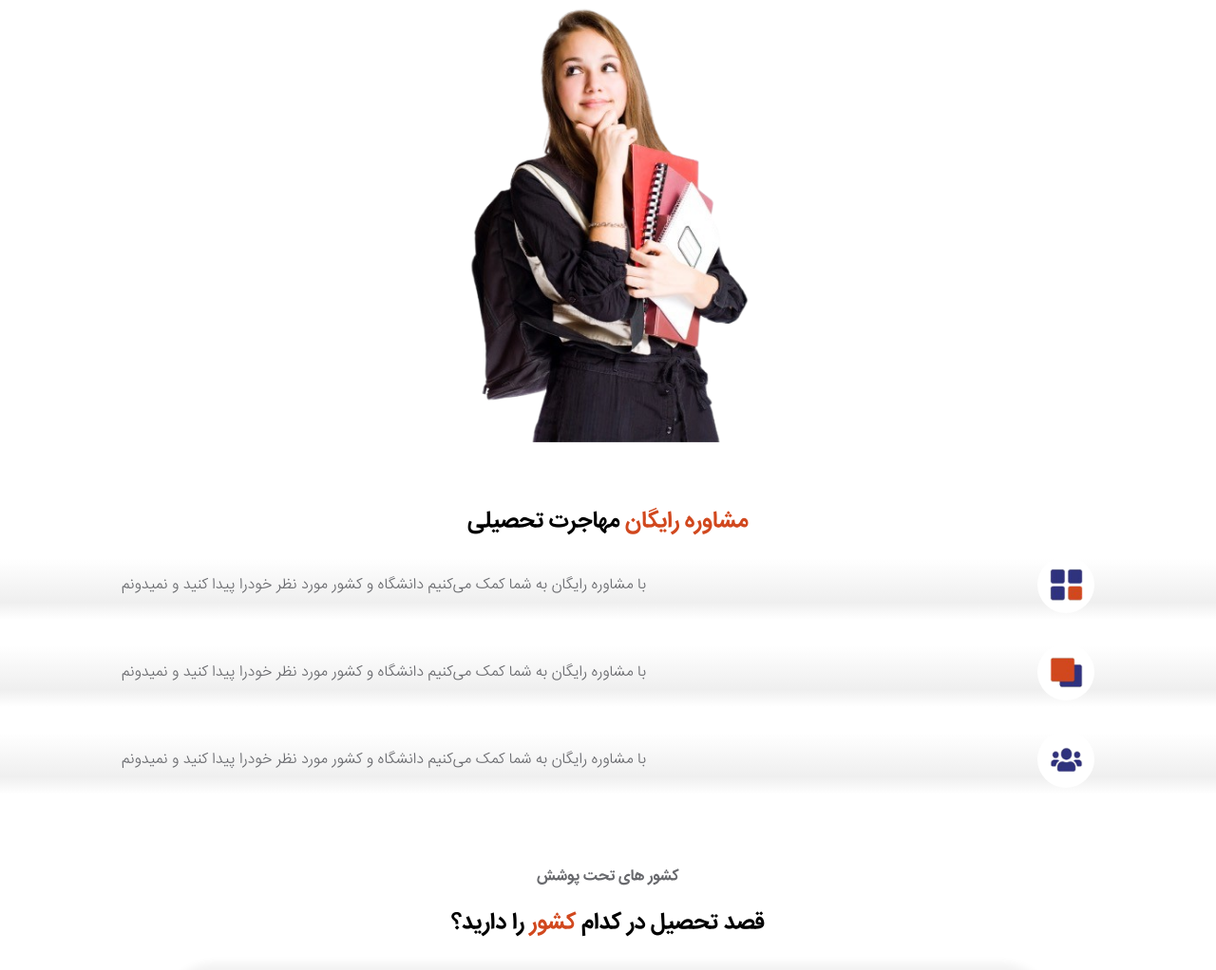
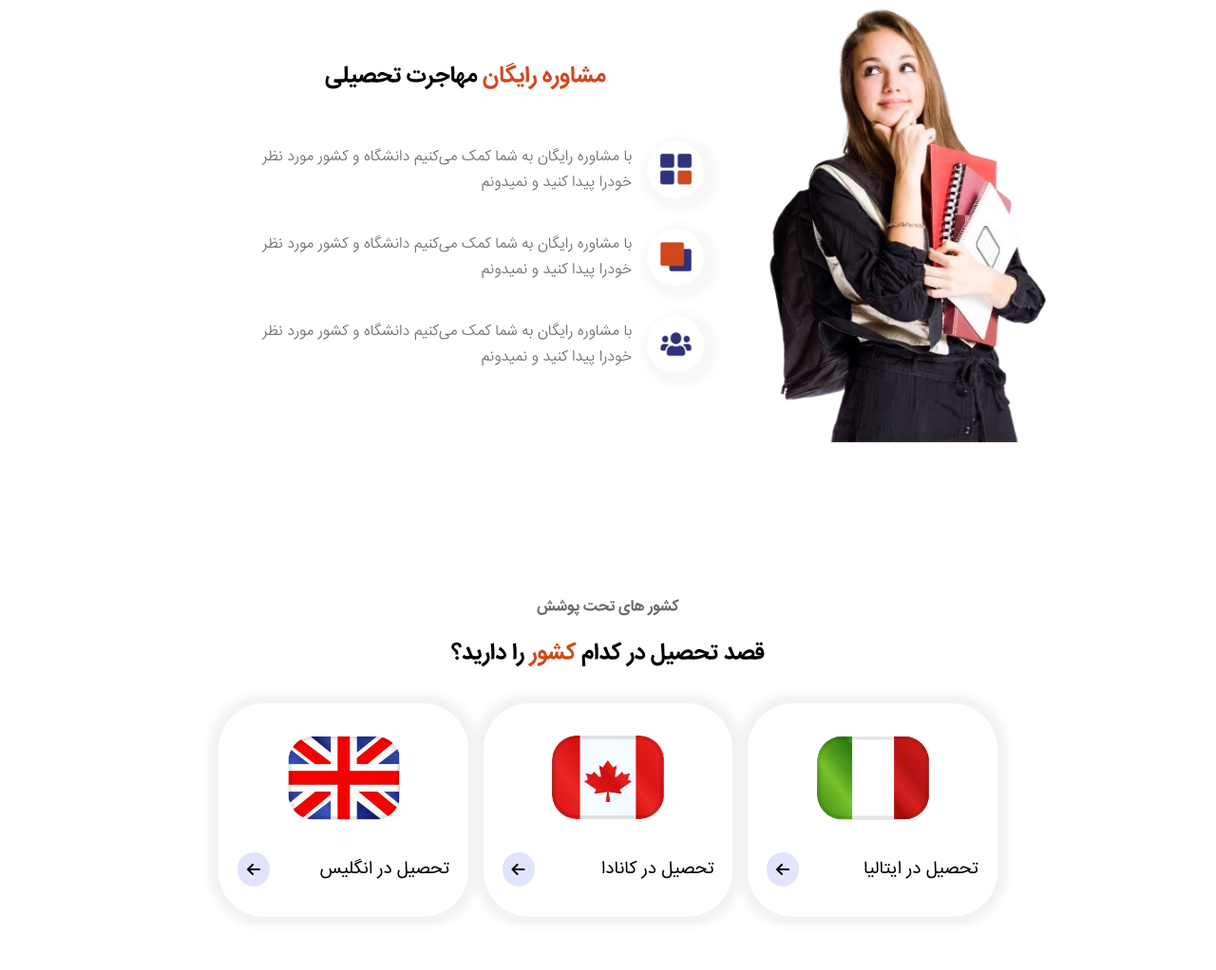
Before and after one commit to KhashayarAsghari/applyer, a plain HTML site: page index.html in a window 1280 px wide. Shown: the part 1219-2241 px from the top of the page at 95% size. Drawn offline with Linux system fonts and the light colour scheme.

Commit message:
countries responsived

```diff
--- a/assets/sass/blocks/_counceling.scss
+++ b/assets/sass/blocks/_counceling.scss
@@ -21,7 +21,7 @@
         @include dflex(space-between);
         gap: 1rem;
         padding: 1rem 10%;
-        background: linear-gradient(to bottom, white 20%, rgba(234, 234, 234, 0.759) 70%, white 90%);
+
 
         &__image-container {
             width: 60px;
@@ -31,6 +31,8 @@
 
             background-color: white;
             border-radius: 500px;
+
+            box-shadow: 5px 5px 10px 10px rgb(248, 248, 248);
 
             &__img {
                 width: 35px;
@@ -42,4 +44,17 @@
             color: $color-text-gray;
         }
     }
+
+    @media (min-width: 768px) {
+        @include dflex();
+
+        &__top-img {
+            margin: 0;
+        }
+
+        &__title {
+            margin-top: 0;
+            margin-bottom: 2rem;
+        }
+    }
 }
--- a/assets/sass/blocks/_countries.scss
+++ b/assets/sass/blocks/_countries.scss
@@ -49,4 +49,19 @@
             }
         }
     }
+
+    @media (min-width: 768px) {
+
+        margin-top: 10rem;
+        .countries-container {
+            @include widthauto(80%);
+            @include dflex();
+            gap: 1rem;
+            max-width: 1000px;
+        }
+
+        &__card {
+            max-width: 300px;
+        }
+    }
 }
--- a/index.html
+++ b/index.html
@@ -86,8 +86,12 @@
         </section>
 
         <section class="counceling">
+
+
             <img src="./assets/images/pictures/tg_image_1520724490-removebg-preview.png" alt=""
                 class="counceling__top-img" width="300px">
+
+            <div class="counceling-div">
                 <h2 class="counceling__title"><span>مشاوره رایگان</span> مهاجرت تحصیلی</h2>
 
                 <div class="counceling__item">
@@ -95,7 +99,8 @@
                         <img class="counceling__item__image-container__img" src="./assets/images/icons/boxes.png"
                             alt="boxes" width="50px">
                     </div>
-                <p class="counceling__item__desc">با مشاوره رایگان به شما کمک می‌کنیم دانشگاه و کشور مورد نظر خودرا پیدا
+                    <p class="counceling__item__desc">با مشاوره رایگان به شما کمک می‌کنیم دانشگاه و کشور مورد نظر خودرا
+                        پیدا
                         کنید و نمیدونم</p>
                 </div>
 
@@ -104,7 +109,8 @@
                         <img class="counceling__item__image-container__img" src="./assets/images/icons/sheets.png"
                             alt="sheets" width="50px">
                     </div>
-                <p class="counceling__item__desc">با مشاوره رایگان به شما کمک می‌کنیم دانشگاه و کشور مورد نظر خودرا پیدا
+                    <p class="counceling__item__desc">با مشاوره رایگان به شما کمک می‌کنیم دانشگاه و کشور مورد نظر خودرا
+                        پیدا
                         کنید و نمیدونم</p>
                 </div>
 
@@ -113,8 +119,10 @@
                         <img class="counceling__item__image-container__img" src="./assets/images/icons/people.png"
                             alt="people" width="50px">
                     </div>
-                <p class="counceling__item__desc">با مشاوره رایگان به شما کمک می‌کنیم دانشگاه و کشور مورد نظر خودرا پیدا
+                    <p class="counceling__item__desc">با مشاوره رایگان به شما کمک می‌کنیم دانشگاه و کشور مورد نظر خودرا
+                        پیدا
                         کنید و نمیدونم</p>
+                </div>
             </div>
         </section>
 
@@ -122,6 +130,7 @@
             <h2 class="countries__title">کشور های تحت پوشش</h2>
             <h2 class="countries__question">قصد تحصیل در کدام <span>کشور</span> را دارید؟</h2>
 
+            <div class="countries-container">
                 <div class="countries__card">
                     <img src="./assets/images/flags/italy.png" alt="" class="countries__card__img">
                     <div class="countries__card__desc">
@@ -143,6 +152,7 @@
                     <div class="countries__card__desc">
                         <h3 class="countries__card__desc__text">تحصیل در انگلیس</h3>
                         <i class="fa-solid fa-arrow-left countries__card__desc__icon"></i>
+                    </div>
                 </div>
             </div>
         </section>
```
Also changed, not shown: assets/css/main.css, 1 other file. Lines whose indentation alone changed are shown as unchanged.
